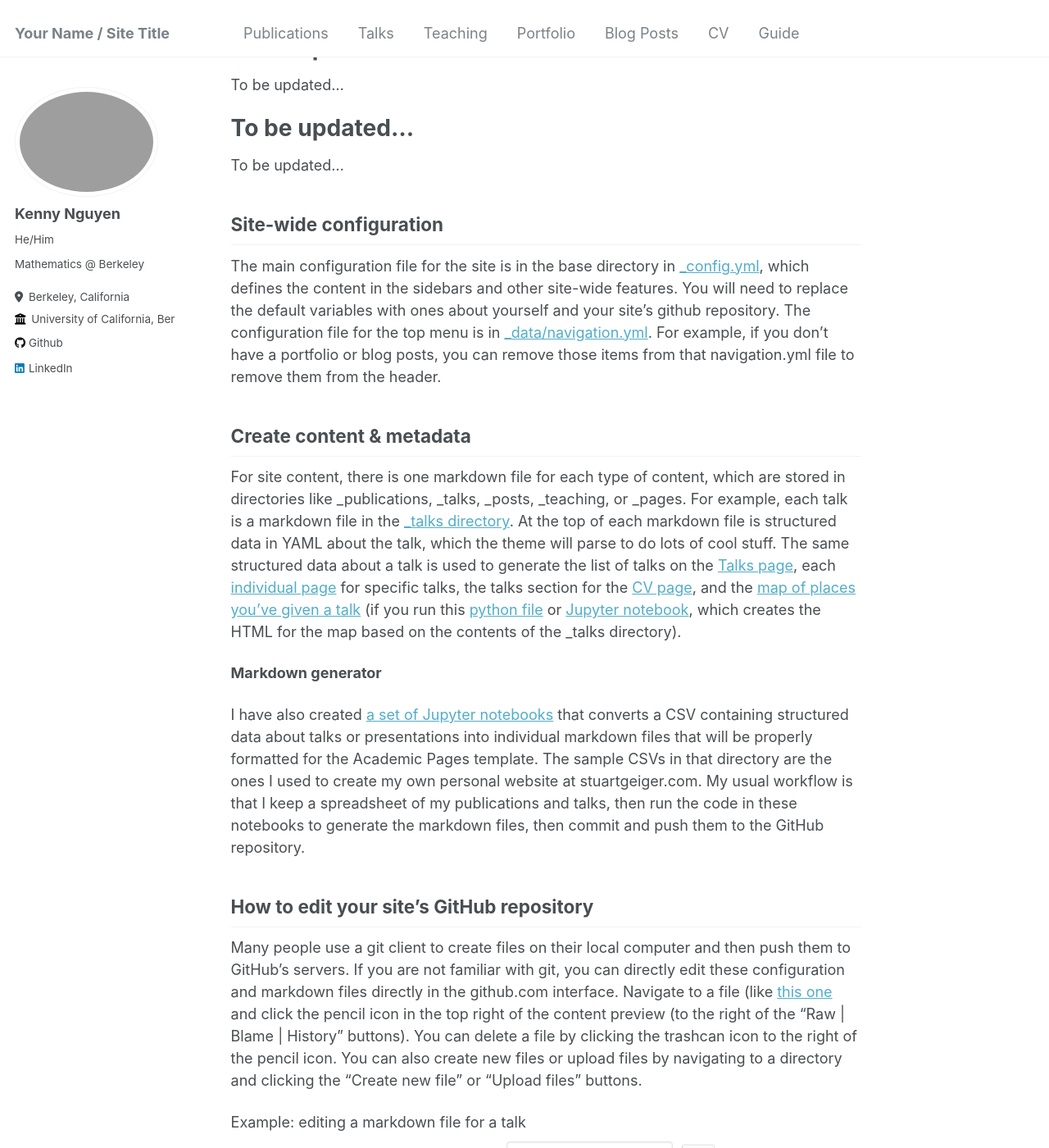
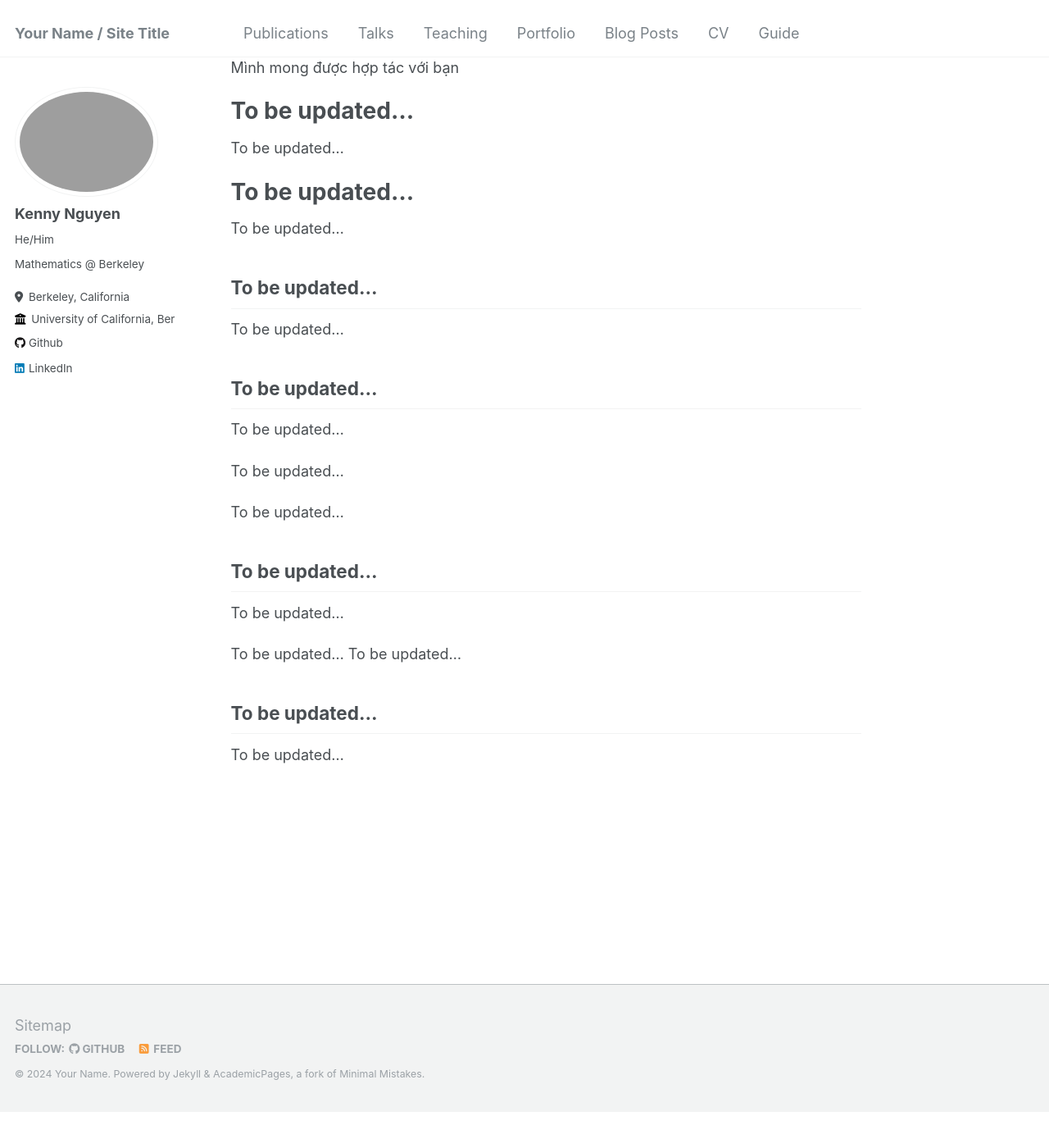
Before and after one commit to KenEdits/kenedits.github.io, a Jekyll site: the page built from _pages/about.md, in a window 1280 px wide and 1400 px high, scrolled down 315 px. Shown: the whole window at 82% size. Built offline with Jekyll 4.4.1, drawn with Linux system fonts in a browser that asks for light colours; after the commit the page ends 1671 px from its top, so only the background shows below that; some of the changed text lies outside the part shown.

Commit message:
About me v1

```diff
--- a/_pages/about.md
+++ b/_pages/about.md
@@ -1,6 +1,6 @@
 ---
 permalink: /
-title: "Abput me:"
+title: "Giới thiệu về mình:"
 author_profile: true
 redirect_from:
   - /about/
@@ -8,6 +8,8 @@ redirect_from:
 ---
 
 Xin cháo các bạn! Mính là Kenny, chào mừng đến trang website cá nhân của mình. Mình đang sinh viên năm thứ 4, học ngành toán học với chuyên môn về kỹ thuật điện ở University of California, Berkeley. Mính quan tâm nhất đến đồ họa máy tính và thiết kế hệ thống kỹ thuật số vì với sự phát triển của học máy và đồ họa, cần có GPUs/CPUs mạnh mẽ hơn để tăng cường khả năng kết xuất cho các lĩnh vực này.
+
+Khi có rảnh, mình thích chơi trò chơi điện tử, lập trình, tạo hoạt ảnh và kết xuất 3D, và học tiếng Nhật.
 
 Mình mong được hợp tác với bạn
 
@@ -19,26 +21,25 @@ To be updated...
 ======
 To be updated...
 
-Site-wide configuration
+To be updated...
 ------
-The main configuration file for the site is in the base directory in [_config.yml](https://github.com/academicpages/academicpages.github.io/blob/master/_config.yml), which defines the content in the sidebars and other site-wide features. You will need to replace the default variables with ones about yourself and your site's github repository. The configuration file for the top menu is in [_data/navigation.yml](https://github.com/academicpages/academicpages.github.io/blob/master/_data/navigation.yml). For example, if you don't have a portfolio or blog posts, you can remove those items from that navigation.yml file to remove them from the header.
+To be updated...
 
-Create content & metadata
+To be updated...
 ------
-For site content, there is one markdown file for each type of content, which are stored in directories like _publications, _talks, _posts, _teaching, or _pages. For example, each talk is a markdown file in the [_talks directory](https://github.com/academicpages/academicpages.github.io/tree/master/_talks). At the top of each markdown file is structured data in YAML about the talk, which the theme will parse to do lots of cool stuff. The same structured data about a talk is used to generate the list of talks on the [Talks page](https://academicpages.github.io/talks), each [individual page](https://academicpages.github.io/talks/2012-03-01-talk-1) for specific talks, the talks section for the [CV page](https://academicpages.github.io/cv), and the [map of places you've given a talk](https://academicpages.github.io/talkmap.html) (if you run this [python file](https://github.com/academicpages/academicpages.github.io/blob/master/talkmap.py) or [Jupyter notebook](https://github.com/academicpages/academicpages.github.io/blob/master/talkmap.ipynb), which creates the HTML for the map based on the contents of the _talks directory).
+To be updated...
 
-**Markdown generator**
+To be updated...
 
-I have also created [a set of Jupyter notebooks](https://github.com/academicpages/academicpages.github.io/tree/master/markdown_generator
-) that converts a CSV containing structured data about talks or presentations into individual markdown files that will be properly formatted for the Academic Pages template. The sample CSVs in that directory are the ones I used to create my own personal website at stuartgeiger.com. My usual workflow is that I keep a spreadsheet of my publications and talks, then run the code in these notebooks to generate the markdown files, then commit and push them to the GitHub repository.
+To be updated...
 
-How to edit your site's GitHub repository
+To be updated...
 ------
-Many people use a git client to create files on their local computer and then push them to GitHub's servers. If you are not familiar with git, you can directly edit these configuration and markdown files directly in the github.com interface. Navigate to a file (like [this one](https://github.com/academicpages/academicpages.github.io/blob/master/_talks/2012-03-01-talk-1.md) and click the pencil icon in the top right of the content preview (to the right of the "Raw | Blame | History" buttons). You can delete a file by clicking the trashcan icon to the right of the pencil icon. You can also create new files or upload files by navigating to a directory and clicking the "Create new file" or "Upload files" buttons.
+To be updated...
 
-Example: editing a markdown file for a talk
-![Editing a markdown file for a talk](/images/editing-talk.png)
+To be updated...
+To be updated...
 
-For more info
+To be updated...
 ------
-More info about configuring Academic Pages can be found in [the guide](https://academicpages.github.io/markdown/). The [guides for the Minimal Mistakes theme](https://mmistakes.github.io/minimal-mistakes/docs/configuration/) (which this theme was forked from) might also be helpful.
+To be updated...
```
